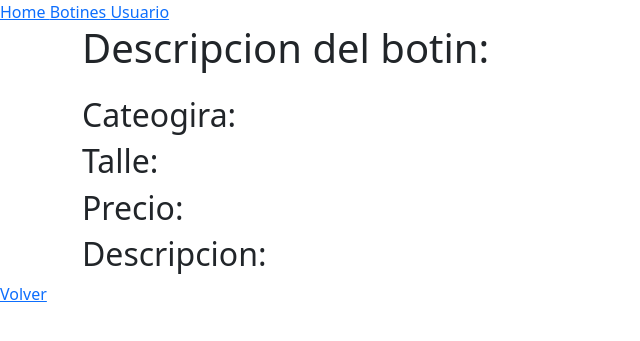
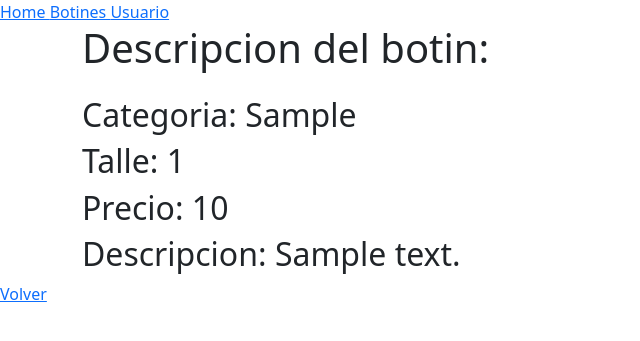
Before and after one commit to valentincharlone/TPE-Venta-de-botines, a PHP site: page /viewBoot/1 in a window 1280 px wide. Shown: the top 341 px of the page, without its empty margins (0-640 px from the left). Run offline with PHP 8.4, Linux system fonts and the light colour scheme; tables that the repository leaves empty hold one stand-in row (values such as "Sample post"); data that the repository does not hold is empty.

Commit message:
Arregle error smarty bootDetail.tpl

```diff
--- a/Controller/BootsController.php
+++ b/Controller/BootsController.php
@@ -23,12 +23,6 @@
         }
 
         function createBoot(){
-            // if(!isset($_POST['done'])){
-            //     $done = 0;
-            // }else{
-            //     $done = 1;
-            // }
-
             $this->model->insertBoot($_POST['modelo'], $_POST['talle'], $_POST['precio'], $_POST['descripcion'], $_POST['categoria'], $_POST['marca']);
             $this->view->showHomeLocation();
         }
--- a/View/BootsView.php
+++ b/View/BootsView.php
@@ -17,7 +17,7 @@ class BootsView {
     }
     function showBoot($boot){
         $this->smarty->assign('titulo', 'Descripcion del botin:');
-        $this->smarty->assign('modelo', $boot);
+        $this->smarty->assign('boot', $boot);
         $this->smarty->display('templates/bootDetail.tpl');
      }
     function showHomeLocation(){
--- a/templates/bootDetail.tpl
+++ b/templates/bootDetail.tpl
@@ -3,7 +3,7 @@
 
 <div class="container">
     <h1 class="mb-4">{$titulo}</h1>
-    <h2>Cateogira: {$boot->categoria}</h2>
+    <h2>Categoria: {$boot->categoria}</h2>
     <h2>Talle: {$boot->talle}</h2>
     <h2>Precio: {$boot->precio}</h2>
     <h2>Descripcion: {$boot->descripcion}</h2>
```
